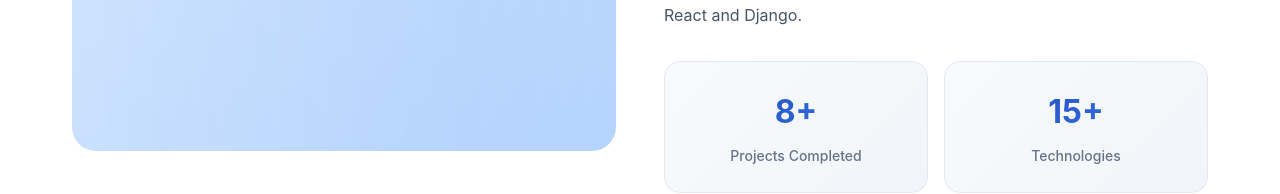
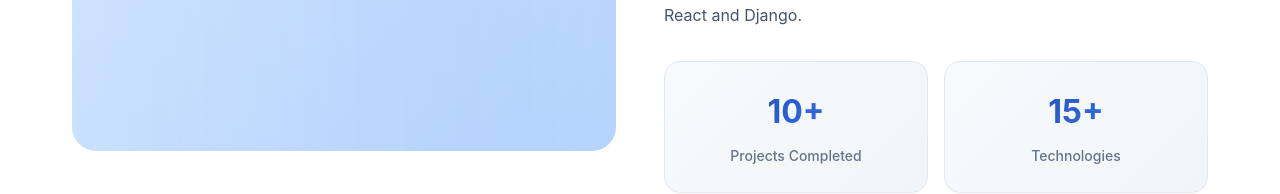
Before and after one commit to dzemilmanic/Portfolio, a React (Vite) app in the folder portfolio/: page / in a window 1280 px wide. Shown: the part 1458-1652 px from the top of the page. Built offline with nearby package versions, Linux system fonts and the light colour scheme.

Commit message:
Update projects

```diff
--- a/portfolio/src/App.tsx
+++ b/portfolio/src/App.tsx
@@ -439,7 +439,7 @@ function App() {
                   className="stat-card animated-stat"
                   style={{ animationDelay: "0.2s" }}
                 >
-                  <div className="stat-number">8+</div>
+                  <div className="stat-number">10+</div>
                   <div className="stat-label">Projects Completed</div>
                 </div>
                 <div
```
